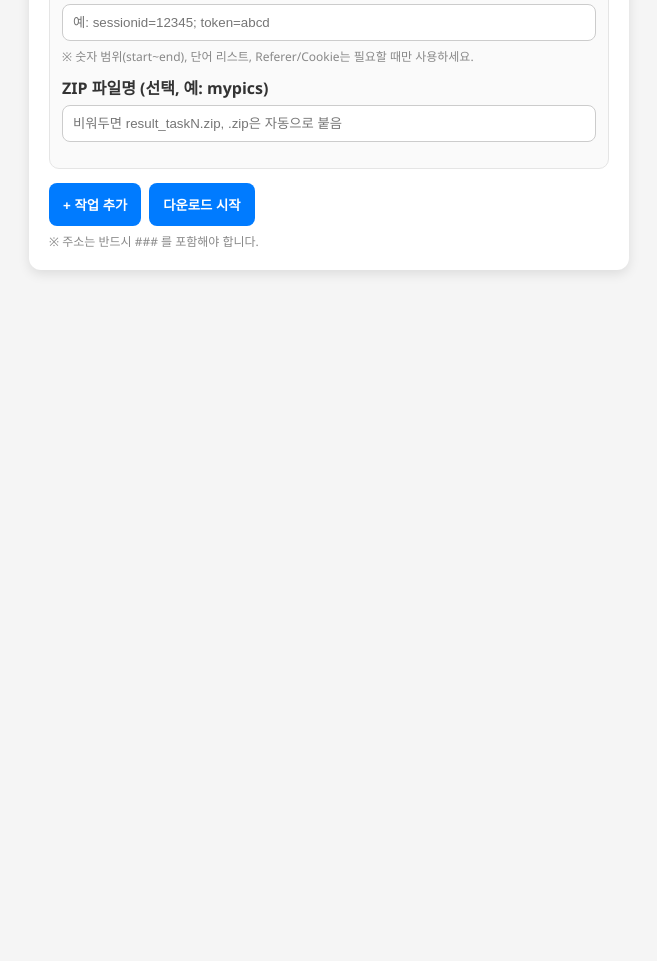
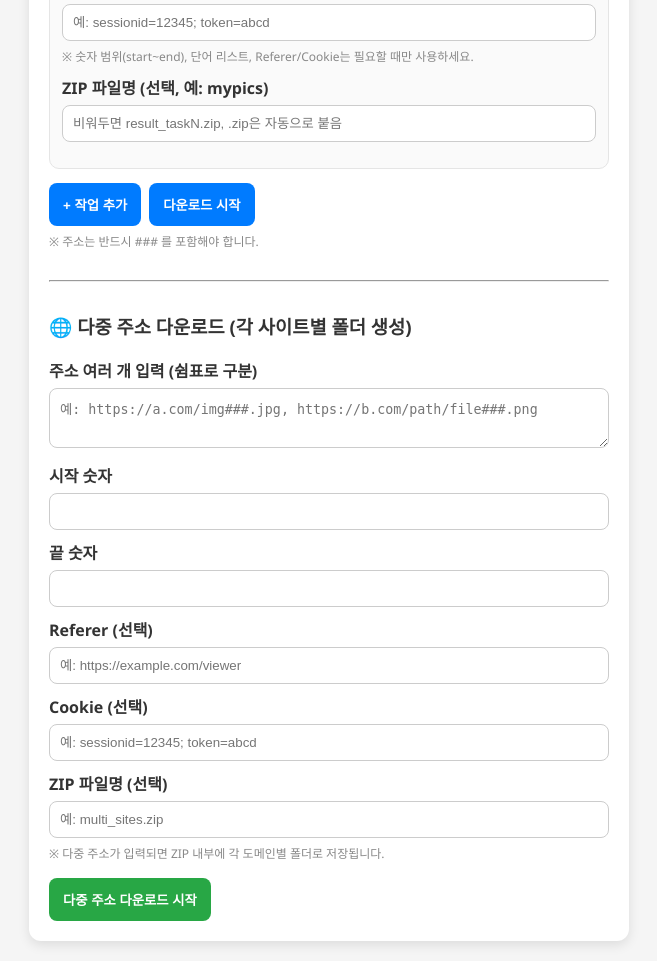
Before and after one commit to dinnerHae/img, a Flask app: page / in a window 1280 px wide. Shown: the part 708-1669 px from the top of the page, without its empty margins (311-968 px from the left). Before the commit the page ends 982 px from the top, so only its background shows below. Run offline with Flask 3, Linux system fonts and the light colour scheme.

Commit message:
Update index.html

```diff
--- a/templates/index.html
+++ b/templates/index.html
@@ -66,6 +66,25 @@
       </div>
       <div class="hint">※ 주소는 반드시 ### 를 포함해야 합니다.</div>
       <div id="error" class="error"></div>
+
+      <hr style="margin:30px 0;">
+      <h3>🌐 다중 주소 다운로드 (각 사이트별 폴더 생성)</h3>
+      <label>주소 여러 개 입력 (쉼표로 구분)</label>
+      <textarea name="multi_urls" placeholder="예: https://a.com/img###.jpg, https://b.com/path/file###.png"></textarea>
+      <label>시작 숫자</label>
+      <input type="number" name="multi_start" />
+      <label>끝 숫자</label>
+      <input type="number" name="multi_end" />
+      <label>Referer (선택)</label>
+      <input type="text" name="multi_referer" placeholder="예: https://example.com/viewer" />
+      <label>Cookie (선택)</label>
+      <input type="text" name="multi_cookie" placeholder="예: sessionid=12345; token=abcd" />
+      <label>ZIP 파일명 (선택)</label>
+      <input type="text" name="multi_zipname" placeholder="예: multi_sites.zip" />
+      <div class="hint">※ 다중 주소가 입력되면 ZIP 내부에 각 도메인별 폴더로 저장됩니다.</div>
+      <div class="actions" style="margin-top:16px;">
+        <button type="submit" style="background:#28a745;">다중 주소 다운로드 시작</button>
+      </div>
     </form>
 
     <div id="progress-container">
@@ -97,7 +116,7 @@
         }
       }
 
-      function makeTaskCard(values) {
+      function makeTaskCard() {
         var div = document.createElement('div');
         div.className = 'task';
         div.innerHTML =
@@ -118,28 +137,11 @@
           '<label>ZIP 파일명 (선택, 예: mypics)</label>' +
           '<input type="text" name="zipname[]" placeholder="비워두면 result_taskN.zip, .zip은 자동으로 붙음" />' +
           '<div class="actions"><button type="button" class="danger remove-btn">- 제거</button></div>';
-
-        if (values) {
-          var inputs = div.querySelectorAll('input, textarea');
-          for (var i = 0; i < inputs.length; i++) {
-            var name = inputs[i].getAttribute('name');
-            if (values[name] !== undefined) inputs[i].value = values[name];
-          }
-        }
         return div;
       }
 
       addBtn.addEventListener('click', function(){
-        var lastTask = tasksEl.lastElementChild;
-        var prevValues = {};
-        if (lastTask) {
-          var inputs = lastTask.querySelectorAll('input, textarea');
-          for (var i = 0; i < inputs.length; i++) {
-            prevValues[inputs[i].name] = inputs[i].value;
-          }
-        }
-        var card = makeTaskCard(prevValues);
-        tasksEl.appendChild(card);
+        tasksEl.appendChild(makeTaskCard());
         renumberTasks();
       });
 
@@ -194,15 +196,11 @@
       form.addEventListener('submit', function(e){
         e.preventDefault();
         errorBox.style.display = 'none';
-        errorBox.textContent = '';
         progressContainer.style.display = 'block';
         progressBar.value = 0;
         progressText.textContent = '0%';
         downloadList.style.display = 'none';
-        downloadList.innerHTML = '';
-
         var formData = new FormData(form);
-
         fetch('/start-download', { method: 'POST', body: formData })
           .then(function(res){
             if (!res.ok) throw new Error('요청 실패: ' + res.status);
```
